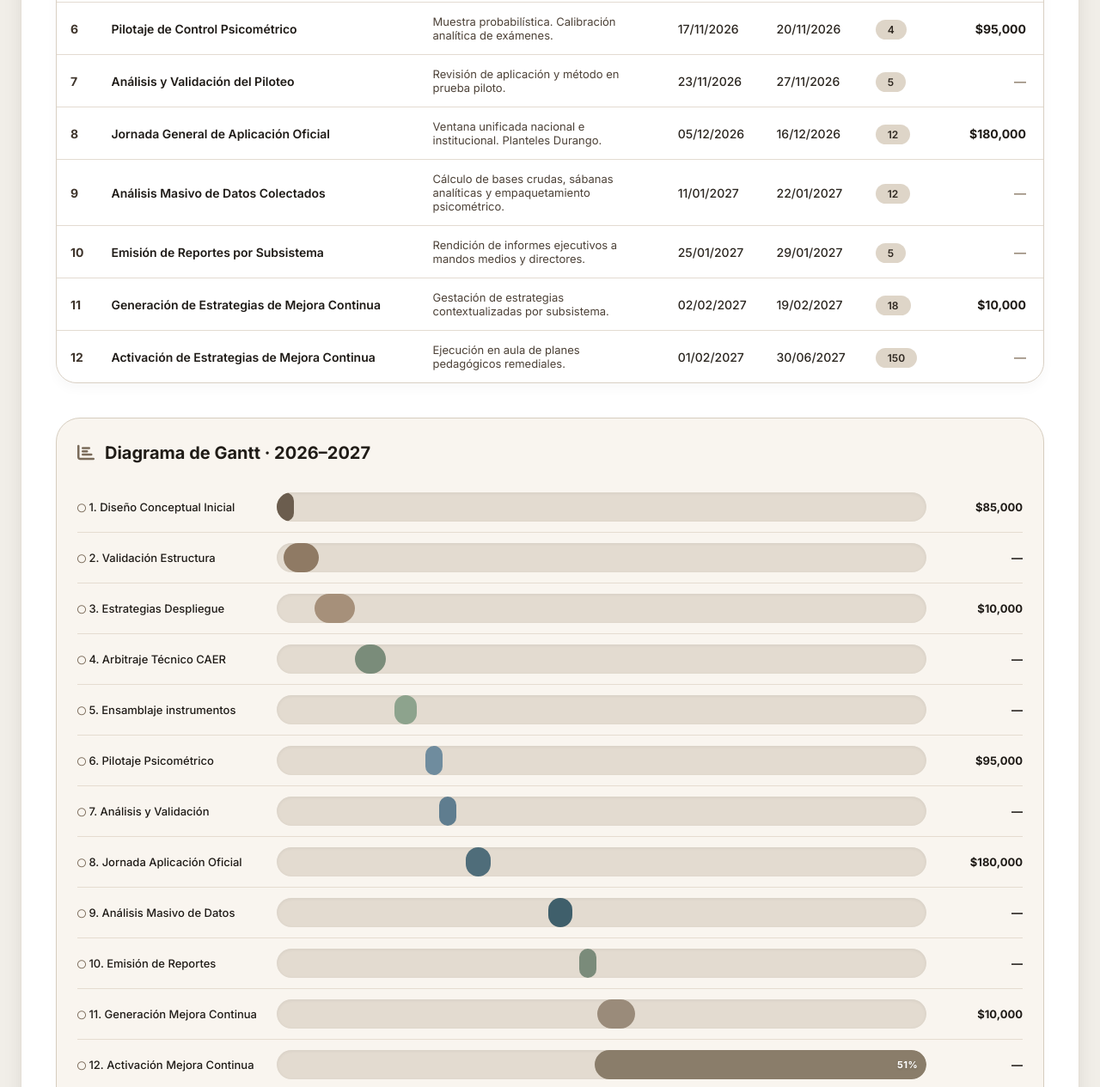
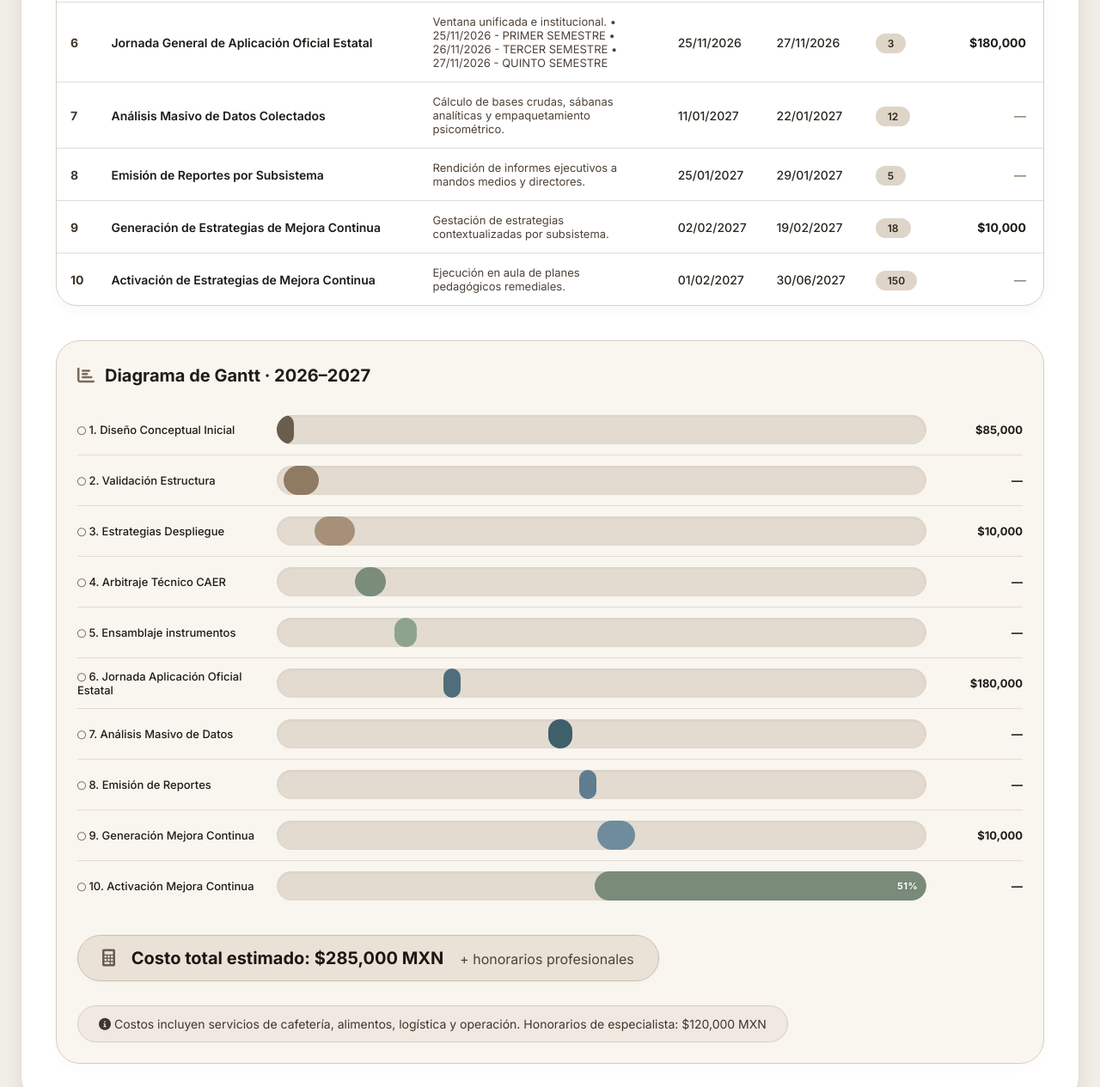
Before and after one commit to ezamarripa-creator/Cronograma_Costos_Evaluaci-n_Estatal_Dgo, a plain HTML site: page index.html in a window 1280 px wide. Shown: the part 700-1965 px from the top of the page at 86% size. Drawn offline with Linux system fonts and the light colour scheme.

Commit message:
Update index.html

```diff
--- a/index.html
+++ b/index.html
@@ -323,19 +323,17 @@
       text-shadow: 0 1px 3px rgba(0,0,0,0.2);
     }
 
-    /* paleta de colores: marrones, tierras, verdes suaves, azules, crema */
-    .bar-fill.phase1 { background: #6b5d4e; } /* marrón tierra */
-    .bar-fill.phase2 { background: #8f7a64; } /* marrón medio */
-    .bar-fill.phase3 { background: #a6907a; } /* beige/marrón */
-    .bar-fill.phase4 { background: #7a8c7a; } /* verde suave */
-    .bar-fill.phase5 { background: #8da38d; } /* verde claro */
-    .bar-fill.phase6 { background: #6f8c9e; } /* azul grisáceo */
-    .bar-fill.phase7 { background: #5f7d8f; } /* azul apagado */
-    .bar-fill.phase8 { background: #4f6d7a; } /* azul profundo */
-    .bar-fill.phase9 { background: #3f5f6b; } /* azul pizarra */
-    .bar-fill.phase10 { background: #7a8b7a; } /* verde oliva */
-    .bar-fill.phase11 { background: #9a8b7a; } /* beige/caqui */
-    .bar-fill.phase12 { background: #8a7d6a; } /* marrón grisáceo */
+    /* paleta de colores: 10 fases */
+    .bar-fill.phase1 { background: #6b5d4e; }
+    .bar-fill.phase2 { background: #8f7a64; }
+    .bar-fill.phase3 { background: #a6907a; }
+    .bar-fill.phase4 { background: #7a8c7a; }
+    .bar-fill.phase5 { background: #8da38d; }
+    .bar-fill.phase6 { background: #4f6d7a; } /* azul profundo para Jornada Aplicación */
+    .bar-fill.phase7 { background: #3f5f6b; }
+    .bar-fill.phase8 { background: #5f7d8f; }
+    .bar-fill.phase9 { background: #6f8c9e; }
+    .bar-fill.phase10 { background: #7a8b7a; }
 
     .gantt-row {
       display: flex;
@@ -414,21 +412,21 @@
   <div class="header">
     <div class="title-section">
       <h1><i class="fas fa-chalkboard-teacher"></i> Cronograma · Evaluación Estandarizada Estatal en Durango</h1>
-      <div class="sub"><i class="far fa-calendar-alt"></i> Ciclo 2026–2027 · 12 fases operativas</div>
+      <div class="sub"><i class="far fa-calendar-alt"></i> Ciclo 2026–2027 · 10 fases operativas</div>
     </div>
     <div class="badge-estado"><i class="fas fa-flag-checkered"></i> Secretaría de Educación · SEED</div>
   </div>
 
   <!-- STATS -->
   <div class="stats-mini">
-    <div><i class="fas fa-tasks"></i> Total actividades: <span>12</span></div>
+    <div><i class="fas fa-tasks"></i> Total actividades: <span>10</span></div>
     <div><i class="fas fa-users"></i> Participantes: <span>220+</span></div>
     <div><i class="fas fa-coffee"></i> Jornadas presenciales: <span>4</span></div>
     <div><i class="fas fa-file-alt"></i> Reportes por subsistema: <span>5</span></div>
     <div><i class="fas fa-chart-line"></i> Pilotaje: <span>muestra probabilística</span></div>
   </div>
 
-  <!-- TABLA CRONOGRAMA -->
+  <!-- TABLA CRONOGRAMA (10 fases) -->
   <div class="table-wrap">
     <table>
       <thead>
@@ -440,43 +438,26 @@
         <tr><td class="actividad-num">3</td><td class="actividad-nombre">Estrategias de Despliegue (creación de reactivos)</td><td class="actividad-desc">Adaptaciones operativas por subsistema. Reunión COMITÉ.</td><td class="fecha">28/09/2026</td><td class="fecha">16/10/2026</td><td><span class="badge-dias">19</span></td><td class="costo">$10,000</td></tr>
         <tr><td class="actividad-num">4</td><td class="actividad-nombre">Arbitraje Técnico de Reactivos (CAER)</td><td class="actividad-desc">Validación analítica y calibración técnica del banco de ítems.</td><td class="fecha">16/10/2026</td><td class="fecha">30/10/2026</td><td><span class="badge-dias">15</span></td><td class="costo costo-vacio">—</td></tr>
         <tr><td class="actividad-num">5</td><td class="actividad-nombre">Ensamblaje de instrumentos</td><td class="actividad-desc">Preparación de instrumentos para aplicación.</td><td class="fecha">03/11/2026</td><td class="fecha">13/11/2026</td><td><span class="badge-dias">11</span></td><td class="costo costo-vacio">—</td></tr>
-        <tr><td class="actividad-num">6</td><td class="actividad-nombre">Pilotaje de Control Psicométrico</td><td class="actividad-desc">Muestra probabilística. Calibración analítica de exámenes.</td><td class="fecha">17/11/2026</td><td class="fecha">20/11/2026</td><td><span class="badge-dias">4</span></td><td class="costo">$95,000</td></tr>
-        <tr><td class="actividad-num">7</td><td class="actividad-nombre">Análisis y Validación del Piloteo</td><td class="actividad-desc">Revisión de aplicación y método en prueba piloto.</td><td class="fecha">23/11/2026</td><td class="fecha">27/11/2026</td><td><span class="badge-dias">5</span></td><td class="costo costo-vacio">—</td></tr>
-        <tr><td class="actividad-num">8</td><td class="actividad-nombre">Jornada General de Aplicación Oficial</td><td class="actividad-desc">Ventana unificada nacional e institucional. Planteles Durango.</td><td class="fecha">05/12/2026</td><td class="fecha">16/12/2026</td><td><span class="badge-dias">12</span></td><td class="costo">$180,000</td></tr>
-        <tr><td class="actividad-num">9</td><td class="actividad-nombre">Análisis Masivo de Datos Colectados</td><td class="actividad-desc">Cálculo de bases crudas, sábanas analíticas y empaquetamiento psicométrico.</td><td class="fecha">11/01/2027</td><td class="fecha">22/01/2027</td><td><span class="badge-dias">12</span></td><td class="costo costo-vacio">—</td></tr>
-        <tr><td class="actividad-num">10</td><td class="actividad-nombre">Emisión de Reportes por Subsistema</td><td class="actividad-desc">Rendición de informes ejecutivos a mandos medios y directores.</td><td class="fecha">25/01/2027</td><td class="fecha">29/01/2027</td><td><span class="badge-dias">5</span></td><td class="costo costo-vacio">—</td></tr>
-        <tr><td class="actividad-num">11</td><td class="actividad-nombre">Generación de Estrategias de Mejora Continua</td><td class="actividad-desc">Gestación de estrategias contextualizadas por subsistema.</td><td class="fecha">02/02/2027</td><td class="fecha">19/02/2027</td><td><span class="badge-dias">18</span></td><td class="costo">$10,000</td></tr>
-        <tr><td class="actividad-num">12</td><td class="actividad-nombre">Activación de Estrategias de Mejora Continua</td><td class="actividad-desc">Ejecución en aula de planes pedagógicos remediales.</td><td class="fecha">01/02/2027</td><td class="fecha">30/06/2027</td><td><span class="badge-dias">150</span></td><td class="costo costo-vacio">—</td></tr>
+        <!-- Fase 6 actualizada con fechas específicas por semestre -->
+        <tr><td class="actividad-num">6</td><td class="actividad-nombre">Jornada General de Aplicación Oficial Estatal</td><td class="actividad-desc">Ventana unificada e institucional. • 25/11/2026 - PRIMER SEMESTRE • 26/11/2026 - TERCER SEMESTRE • 27/11/2026 - QUINTO SEMESTRE</td><td class="fecha">25/11/2026</td><td class="fecha">27/11/2026</td><td><span class="badge-dias">3</span></td><td class="costo">$180,000</td></tr>
+        <tr><td class="actividad-num">7</td><td class="actividad-nombre">Análisis Masivo de Datos Colectados</td><td class="actividad-desc">Cálculo de bases crudas, sábanas analíticas y empaquetamiento psicométrico.</td><td class="fecha">11/01/2027</td><td class="fecha">22/01/2027</td><td><span class="badge-dias">12</span></td><td class="costo costo-vacio">—</td></tr>
+        <tr><td class="actividad-num">8</td><td class="actividad-nombre">Emisión de Reportes por Subsistema</td><td class="actividad-desc">Rendición de informes ejecutivos a mandos medios y directores.</td><td class="fecha">25/01/2027</td><td class="fecha">29/01/2027</td><td><span class="badge-dias">5</span></td><td class="costo costo-vacio">—</td></tr>
+        <tr><td class="actividad-num">9</td><td class="actividad-nombre">Generación de Estrategias de Mejora Continua</td><td class="actividad-desc">Gestación de estrategias contextualizadas por subsistema.</td><td class="fecha">02/02/2027</td><td class="fecha">19/02/2027</td><td><span class="badge-dias">18</span></td><td class="costo">$10,000</td></tr>
+        <tr><td class="actividad-num">10</td><td class="actividad-nombre">Activación de Estrategias de Mejora Continua</td><td class="actividad-desc">Ejecución en aula de planes pedagógicos remediales.</td><td class="fecha">01/02/2027</td><td class="fecha">30/06/2027</td><td><span class="badge-dias">150</span></td><td class="costo costo-vacio">—</td></tr>
       </tbody>
     </table>
   </div>
 
-  <!-- GANTT -->
+  <!-- GANTT (10 fases, fase 6 actualizada) -->
   <div class="gantt-wrapper">
     <div class="gantt-header">
       <h3><i class="fas fa-chart-bar"></i> Diagrama de Gantt · 2026–2027</h3>
-
-
-
- <!--
-      <div class="gantt-leyenda">
-        <span><span class="color-bar" style="background:#6b5d4e;"></span> Tierra</span>
-        <span><span class="color-bar" style="background:#7a8c7a;"></span> Verde</span>
-        <span><span class="color-bar" style="background:#6f8c9e;"></span> Azul</span>
-        <span><span class="color-bar" style="background:#8f7a64;"></span> Marrón</span>
-        <span><span class="color-bar" style="background:#8a7d6a;"></span> Gris</span>
-      </div>
-
--->
-
-
-
     </div>
 
     <div id="ganttContainer"></div>
 
     <div class="total-cost">
-      <i class="fas fa-calculator"></i> Costo total estimado: $380,000 MXN
+      <i class="fas fa-calculator"></i> Costo total estimado: $285,000 MXN
       <span style="font-weight:400; font-size:16px; margin-left:14px; color:#4d4238;">+ honorarios profesionales</span>
     </div>
     <div class="footer-note">
@@ -487,19 +468,19 @@
 
 <script>
   (function() {
+    // 10 actividades, fase 6 actualizada con fechas 25, 26, 27 de noviembre 2026
     const activities = [
       { id: 1, label: "1. Diseño Conceptual Inicial", start: new Date(2026, 8, 11), end: new Date(2026, 8, 11), phase: "phase1" },
       { id: 2, label: "2. Validación Estructura", start: new Date(2026, 8, 14), end: new Date(2026, 8, 30), phase: "phase2" },
       { id: 3, label: "3. Estrategias Despliegue", start: new Date(2026, 8, 28), end: new Date(2026, 9, 16), phase: "phase3" },
       { id: 4, label: "4. Arbitraje Técnico CAER", start: new Date(2026, 9, 16), end: new Date(2026, 9, 30), phase: "phase4" },
       { id: 5, label: "5. Ensamblaje instrumentos", start: new Date(2026, 10, 3), end: new Date(2026, 10, 13), phase: "phase5" },
-      { id: 6, label: "6. Pilotaje Psicométrico", start: new Date(2026, 10, 17), end: new Date(2026, 10, 20), phase: "phase6" },
-      { id: 7, label: "7. Análisis y Validación", start: new Date(2026, 10, 23), end: new Date(2026, 10, 27), phase: "phase7" },
-      { id: 8, label: "8. Jornada Aplicación Oficial", start: new Date(2026, 11, 5), end: new Date(2026, 11, 16), phase: "phase8" },
-      { id: 9, label: "9. Análisis Masivo de Datos", start: new Date(2027, 0, 11), end: new Date(2027, 0, 22), phase: "phase9" },
-      { id: 10, label: "10. Emisión de Reportes", start: new Date(2027, 0, 25), end: new Date(2027, 0, 29), phase: "phase10" },
-      { id: 11, label: "11. Generación Mejora Continua", start: new Date(2027, 1, 2), end: new Date(2027, 1, 19), phase: "phase11" },
-      { id: 12, label: "12. Activación Mejora Continua", start: new Date(2027, 1, 1), end: new Date(2027, 5, 30), phase: "phase12" }
+      // Fase 6: Jornada General de Aplicación Oficial Estatal (25-27 noviembre 2026)
+      { id: 6, label: "6. Jornada Aplicación Oficial Estatal", start: new Date(2026, 10, 25), end: new Date(2026, 10, 27), phase: "phase6" },
+      { id: 7, label: "7. Análisis Masivo de Datos", start: new Date(2027, 0, 11), end: new Date(2027, 0, 22), phase: "phase7" },
+      { id: 8, label: "8. Emisión de Reportes", start: new Date(2027, 0, 25), end: new Date(2027, 0, 29), phase: "phase8" },
+      { id: 9, label: "9. Generación Mejora Continua", start: new Date(2027, 1, 2), end: new Date(2027, 1, 19), phase: "phase9" },
+      { id: 10, label: "10. Activación Mejora Continua", start: new Date(2027, 1, 1), end: new Date(2027, 5, 30), phase: "phase10" }
     ];
 
     const globalStart = new Date(2026, 8, 11);
@@ -518,8 +499,8 @@
     let html = '';
 
     const costMap = {
-      1: 85000, 2: null, 3: 10000, 4: null, 5: null, 6: 95000,
-      7: null, 8: 180000, 9: null, 10: null, 11: 10000, 12: null
+      1: 85000, 2: null, 3: 10000, 4: null, 5: null,
+      6: 180000, 7: null, 8: null, 9: 10000, 10: null
     };
 
     activities.forEach(act => {
```
